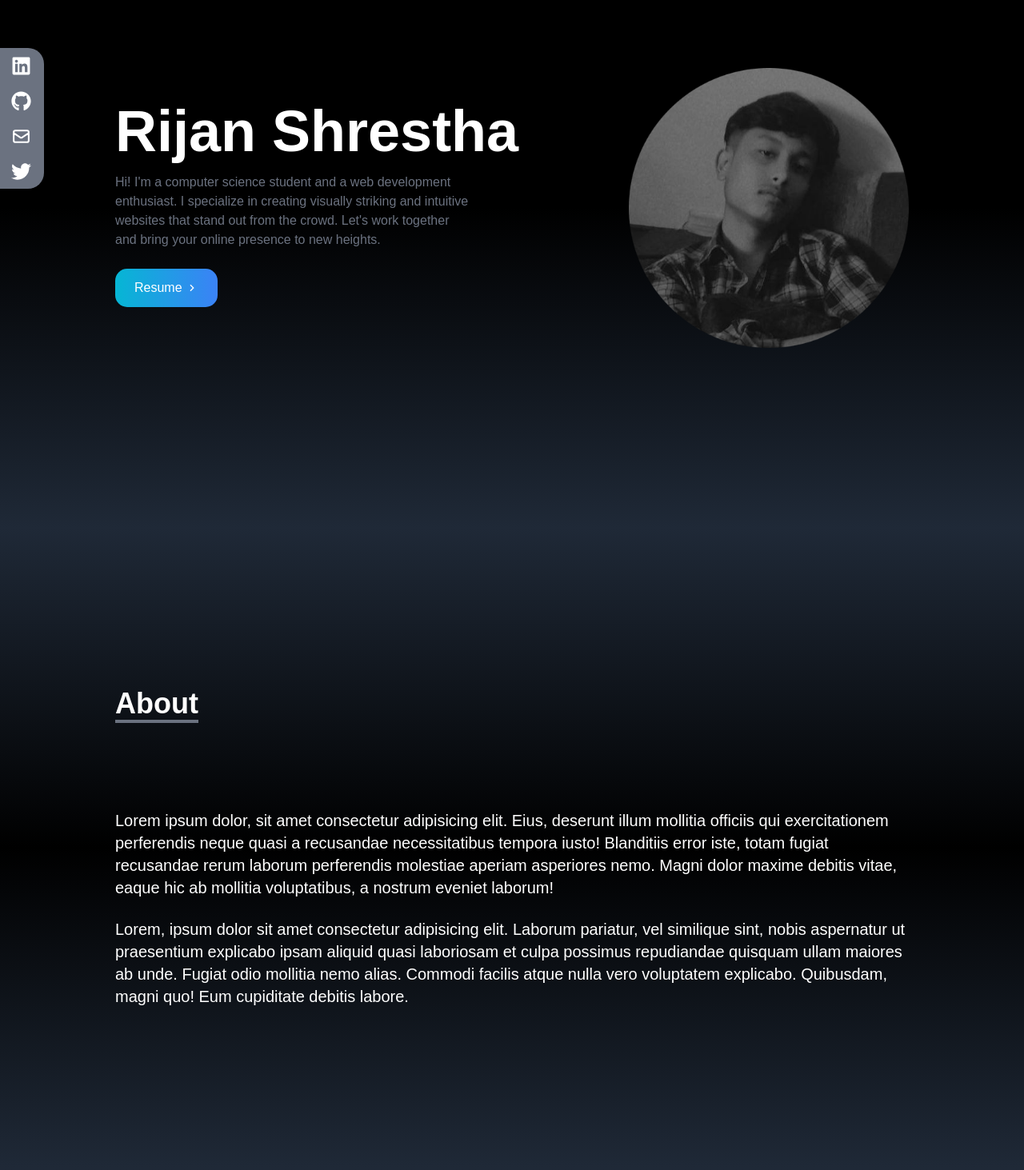
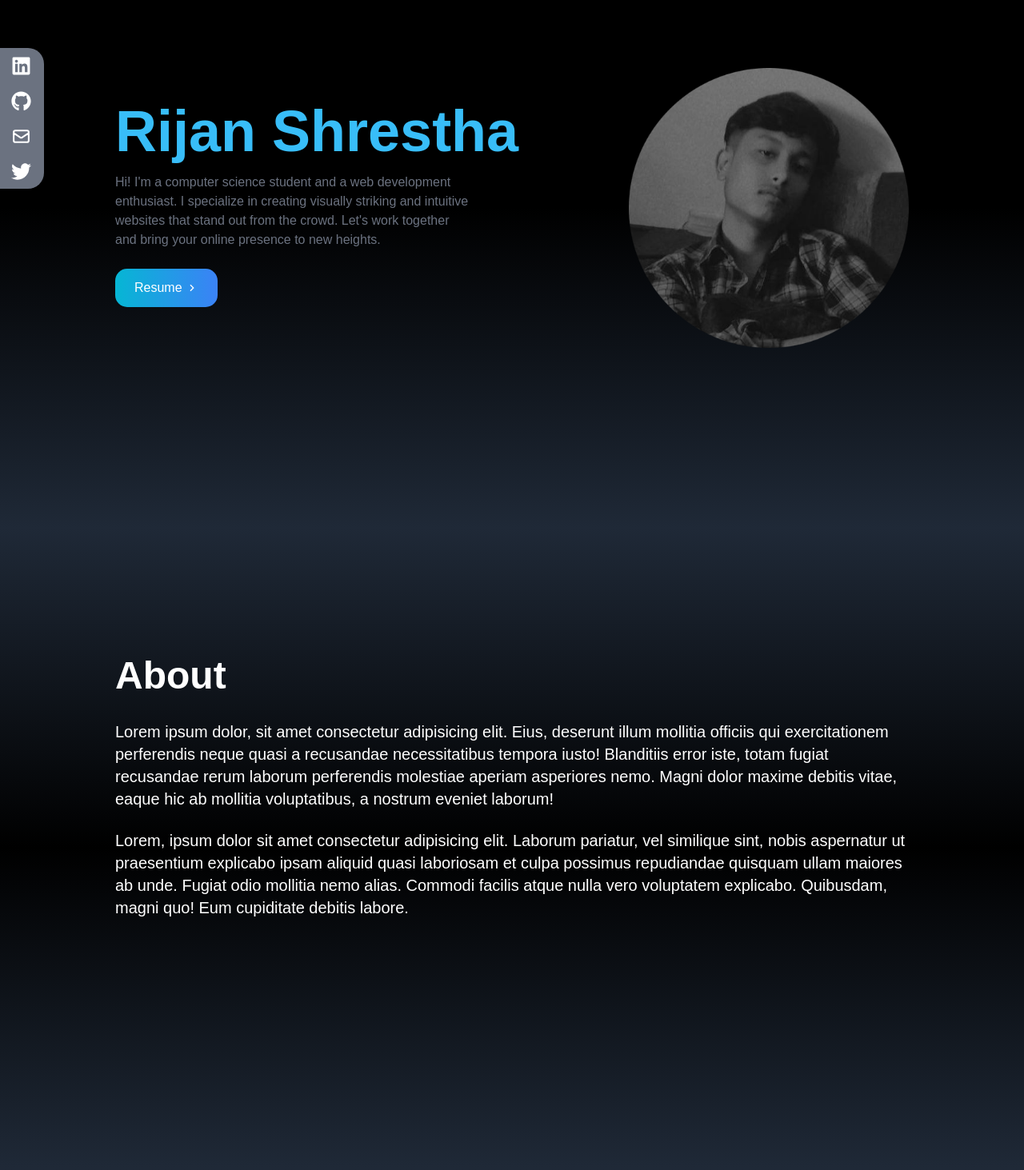
Before and after one commit to reezayn/rijan-portfolio-v2, a React (Create React App) app: page / in a window 1280 px wide. Shown: the part 220-1683 px from the top of the page at 80% size. Built offline with nearby package versions, Linux system fonts and the light colour scheme.

Commit message:
jan30 2nd commit

```diff
--- a/src/components/About.jsx
+++ b/src/components/About.jsx
@@ -4,16 +4,16 @@ const About = () => {
   return (
     <div
       name="about"
-      className="w-full h-screen bg-gradient-to-b from-gray-800 via-black to-gray-800 text-white"
+      className="w-full h-screen bg-gradient-to-b from-gray-800 via-black to-gray-800 text-white pb-[150px]"
     >
       <div className="max-w-screen-lg p-4 mx-auto flex flex-col justify-center w-full h-full">
         <div className="pb-8">
-          <p className="text-4xl font-bold inline border-b-4 border-gray-500">
+          <p className="text-4xl font-bold text-center md:text-left md:text-5xl">
             About
           </p>
         </div>
 
-        <p className="text-xl mt-20">
+        <p className="text-xl">
           Lorem ipsum dolor, sit amet consectetur adipisicing elit. Eius,
           deserunt illum mollitia officiis qui exercitationem perferendis neque
           quasi a recusandae necessitatibus tempora iusto! Blanditiis error
--- a/src/components/Home.jsx
+++ b/src/components/Home.jsx
@@ -9,7 +9,7 @@ const Home = () => {
     <div name='home' className='h-screen w-full bg-gradient-to-b from-black via-black to-gray-800'>
         <div className='md:h-full max-w-screen-lg mx-auto flex flex-col-reverse items-center justify-between px-4 md:flex-row'>
             <div className='flex flex-col items-center md:items-start justify-center md:h-full'>
-                <h1 className='text-4xl sm:text-7xl font-bold text-white'>Rijan Shrestha</h1>
+                <h1 className='text-4xl sm:text-7xl font-bold text-sky-400'>Rijan Shrestha</h1>
                 <p className='text-gray-500 py-4 max-w-md text-center md:text-left'>Hi! I'm a computer science student and a web development enthusiast. I specialize in creating visually striking and intuitive websites that stand out from the crowd. Let's work together and bring your online presence to new heights.</p>
                 <div>
                     <button className='group flex px-6 py-3 my-2 w-fit text-white items-center bg-gradient-to-r from-cyan-500 to-blue-500 rounded-[15px] cursor-pointer hover:font-[500]'>
@@ -22,7 +22,7 @@ const Home = () => {
             </div>
             <div className=''>
                 <img src={HeroImage3} alt="it was me" className='mx-auto mt-28 mb-10 w-[55%] rounded-[250px] md:hidden'/>
-                <img src={HeroImage3} alt="it was me" className='hidden md:flex rounded-[20px] mx-auto mt-15 w-[350px]'/>
+                <img src={HeroImage3} alt="it was me" className='hidden md:flex rounded-[20px] mx-auto mt-15 w-[350px] hover:scale-110 duration-300'/>
             </div>
         </div>
     </div>
```
